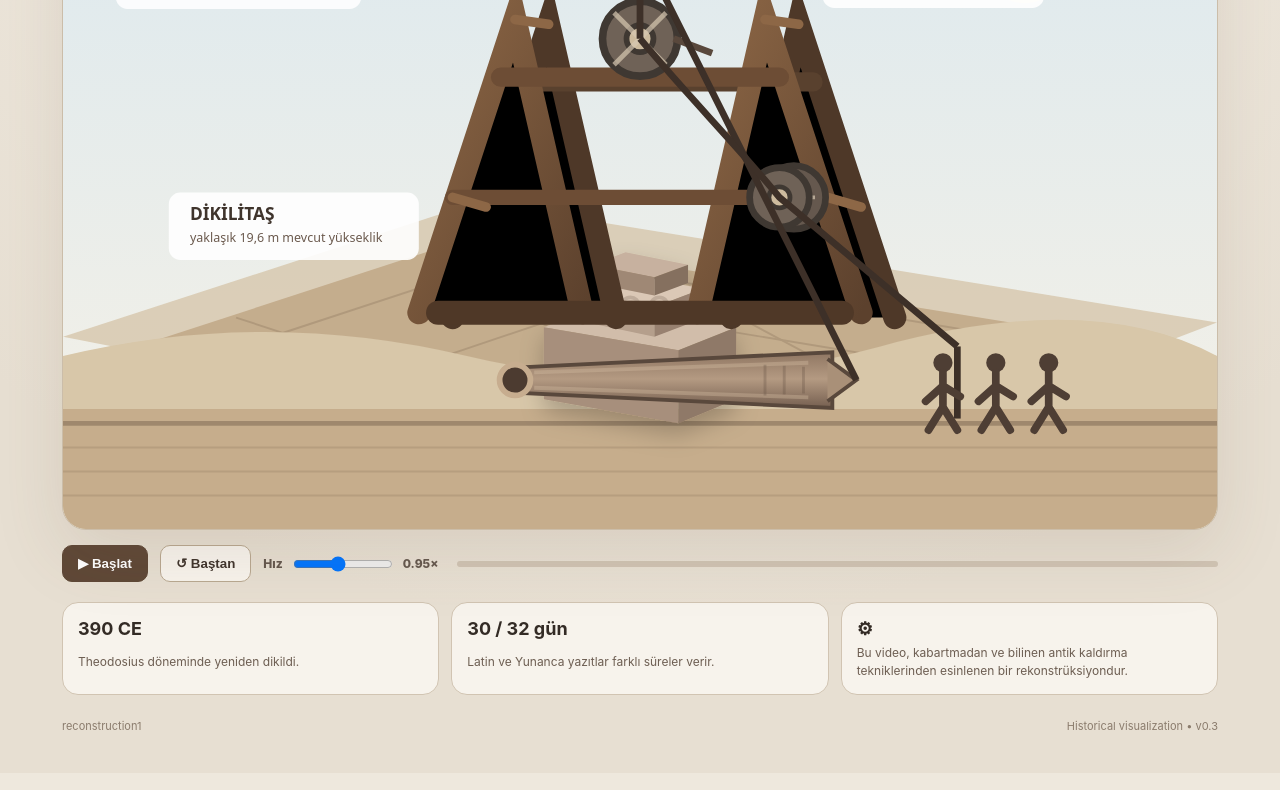
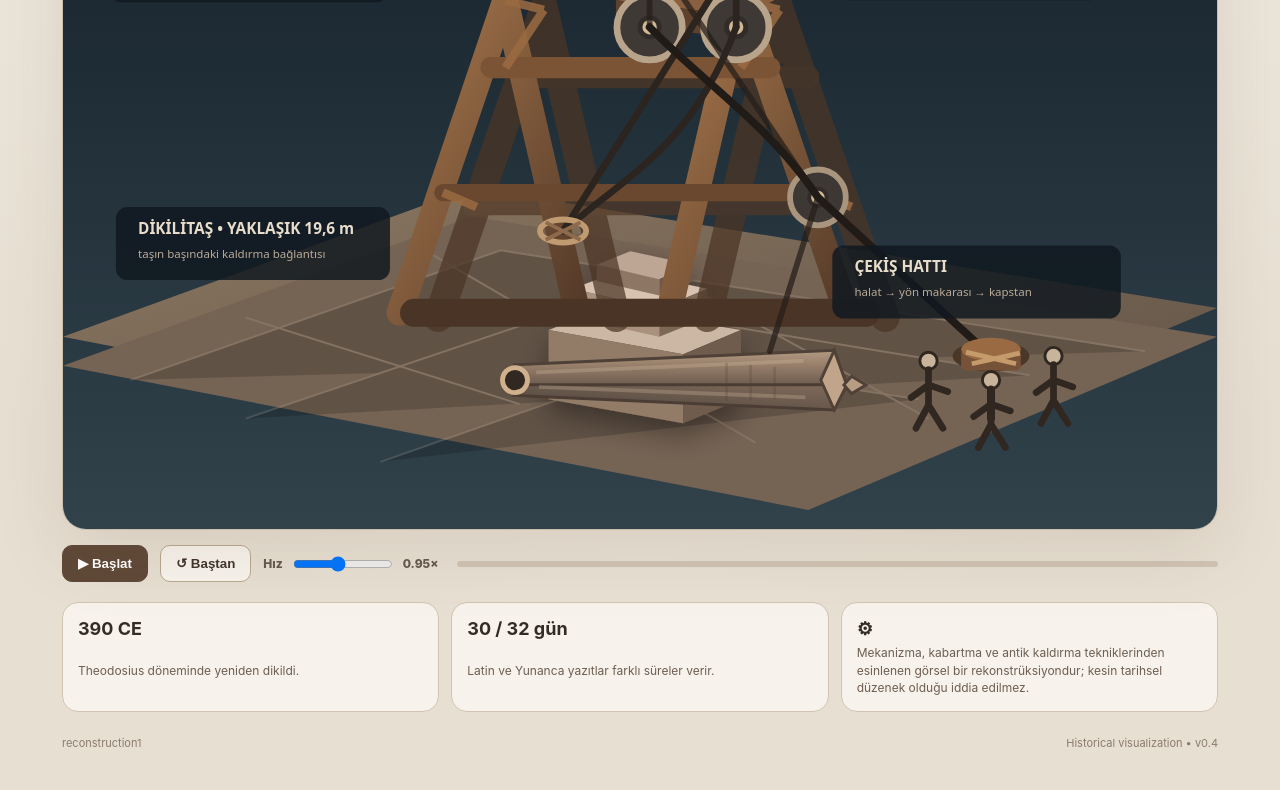
Before and after one commit to mhsnlsy/reconstruction1, a plain HTML site: page index.html in a window 1280 px wide. Shown: the part 326-1116 px from the top of the page. Drawn offline with Linux system fonts and the light colour scheme.

Commit message:
Build professional isometric lifting rig and rope system

```diff
--- a/index.html
+++ b/index.html
@@ -4,197 +4,166 @@
 <meta charset="utf-8">
 <meta name="viewport" content="width=device-width,initial-scale=1,viewport-fit=cover">
 <title>Dikilitaşın Dikilişi — İzometrik Rekonstrüksiyon</title>
-  <meta name="description" content="İstanbul Hipodromu'ndaki Theodosius Dikilitaşı'nın kaldırılışını gösteren kısa tarihsel rekonstrüksiyon animasyonu.">
+<meta name="description" content="Theodosius Dikilitaşı'nın izometrik mühendislik rekonstrüksiyonu.">
 <link rel="stylesheet" href="./src/style.css">
 </head>
 <body>
 <main class="app">
 <header>
   <div>
-        <p class="eyebrow">HİPODROM • CONSTANTINOPLE • 390 CE • İZOMETRİK</p>
+    <p class="eyebrow">HİPODROM • CONSTANTINOPLE • 390 CE • İZOMETRİK REKONSTRÜKSİYON</p>
     <h1>Dikilitaş nasıl dikildi?</h1>
-        <p class="lede">İzometrik bakışta dikilitaşın yere paralel başlangıç konumundan, halat ve makara sistemiyle tek sürekli kaldırılışını izleyin.</p>
+    <p class="lede">Yere paralel duran taş; ahşap kaldırma sehpası, makaralar ve çekiş halatlarıyla kontrollü biçimde döndürülerek kaideye oturtuluyor.</p>
   </div>
-      <div class="badge">RECONSTRUCTION 02</div>
+  <div class="badge">RECONSTRUCTION 03</div>
 </header>
 
-    <section class="stage-wrap" aria-label="Dikilitaş kaldırma animasyonu">
-      <svg id="scene" viewBox="0 0 1200 700" role="img" aria-label="İzometrik bakışta yere paralel duran dikilitaşın halat ve makaralarla dikilmesi">
+<section class="stage-wrap">
+<svg id="scene" viewBox="0 0 1200 700" role="img" aria-label="İzometrik mühendislik rekonstrüksiyonu">
 <defs>
-          <linearGradient id="sky" x1="0" y1="0" x2="0" y2="1">
-            <stop offset="0" stop-color="#dce9ef"/>
-            <stop offset="1" stop-color="#f6f1e6"/>
-          </linearGradient>
-          <linearGradient id="stone" x1="0" y1="0" x2="1" y2="0">
-            <stop offset="0" stop-color="#8f7662"/>
-            <stop offset=".48" stop-color="#b49a82"/>
-            <stop offset="1" stop-color="#755f50"/>
-          </linearGradient>
-          <linearGradient id="wood" x1="0" y1="0" x2="1" y2="1">
-            <stop offset="0" stop-color="#8d6746"/>
-            <stop offset="1" stop-color="#5c412d"/>
-          </linearGradient>
-          <filter id="shadow" x="-30%" y="-30%" width="160%" height="160%">
-            <feDropShadow dx="0" dy="12" stdDeviation="12" flood-opacity=".22"/>
-          </filter>
+  <linearGradient id="sky" x1="0" y1="0" x2="0" y2="1"><stop offset="0" stop-color="#17232d"/><stop offset="1" stop-color="#31424b"/></linearGradient>
+  <linearGradient id="ground" x1="0" y1="0" x2="1" y2="1"><stop offset="0" stop-color="#8b7862"/><stop offset="1" stop-color="#5e5044"/></linearGradient>
+  <linearGradient id="stoneFront" x1="0" y1="0" x2="1" y2="0"><stop offset="0" stop-color="#b49a82"/><stop offset=".55" stop-color="#8e7764"/><stop offset="1" stop-color="#6f5d50"/></linearGradient>
+  <linearGradient id="stoneSide" x1="0" y1="0" x2="1" y2="1"><stop offset="0" stop-color="#806b5a"/><stop offset="1" stop-color="#50453e"/></linearGradient>
+  <linearGradient id="wood" x1="0" y1="0" x2="1" y2="1"><stop offset="0" stop-color="#a9784c"/><stop offset="1" stop-color="#543a29"/></linearGradient>
+  <filter id="shadow" x="-40%" y="-40%" width="180%" height="180%"><feDropShadow dx="0" dy="14" stdDeviation="14" flood-opacity=".35"/></filter>
+  <filter id="soft" x="-20%" y="-20%" width="140%" height="140%"><feGaussianBlur stdDeviation="3"/></filter>
 </defs>
 
 <rect width="1200" height="700" fill="url(#sky)"/>
-        <!-- isometric ground plane -->
-        <path d="M0 500 L430 360 L1200 485 L770 650 Z" fill="#d5c2a5" opacity=".72"/>
-        <path d="M0 535 L430 395 L1200 520 L770 685 Z" fill="#c3aa89" opacity=".9"/>
-        <g opacity=".24" stroke="#725c47" stroke-width="2" fill="none">
-          <path d="M70 548 L475 415 L1130 525"/>
-          <path d="M190 590 L545 470 L1000 545"/>
-          <path d="M320 630 L615 530 L875 570"/>
-          <path d="M180 480 L470 575"/>
-          <path d="M380 420 L720 610"/>
-          <path d="M610 430 L900 585"/>
-        </g>
-        <circle cx="1000" cy="105" r="48" fill="#fff4cf" opacity=".8"/>
-        <path d="M0 520 Q210 470 420 520 T850 510 T1200 520 V700 H0Z" fill="#d8c7a9"/>
-        <path d="M0 575 H1200 V700 H0Z" fill="#c6ad8c"/>
-
-        <path d="M0 590 H1200" stroke="#806b54" stroke-width="5" opacity=".55"/>
-        <g opacity=".18">
-          <path d="M0 615 H1200 M0 640 H1200 M0 665 H1200" stroke="#725c47" stroke-width="2"/>
+<circle cx="1010" cy="105" r="44" fill="#e7d5ac" opacity=".75"/>
+<path d="M0 500 L425 345 L1200 470 L775 650 Z" fill="url(#ground)"/>
+<path d="M0 530 L425 375 L1200 500 L775 680 Z" fill="#756354"/>
+<g opacity=".16" stroke="#d8c8ad" stroke-width="2">
+  <path d="M70 545 L455 410 L1125 515"/>
+  <path d="M190 585 L545 465 L1005 540"/>
+  <path d="M330 630 L630 525 L890 565"/>
+  <path d="M190 480 L475 570"/>
+  <path d="M385 415 L720 610"/>
+  <path d="M610 425 L900 585"/>
 </g>
 
-        <!-- isometric pedestal -->
+<!-- kaide -->
 <g id="pedestal" filter="url(#shadow)">
-          <path d="M500 490 L560 468 L700 490 L640 514 Z" fill="#d1bdaa"/>
-          <path d="M500 490 L640 514 L640 590 L500 565 Z" fill="#a78f7b"/>
-          <path d="M640 514 L700 490 L700 565 L640 590 Z" fill="#8f7967"/>
-          <path d="M525 450 L575 432 L665 450 L615 469 Z" fill="#dbc8b6"/>
-          <path d="M525 450 L615 469 L615 500 L525 481 Z" fill="#b59f8c"/>
-          <path d="M615 469 L665 450 L665 481 L615 500 Z" fill="#988170"/>
-          <path d="M550 425 L585 412 L650 425 L615 438 Z" fill="#c7b19f"/>
-          <path d="M550 425 L615 438 L615 457 L550 444 Z" fill="#9f8875"/>
-          <path d="M615 438 L650 425 L650 444 L615 457 Z" fill="#85705f"/>
+  <path d="M505 493 L565 470 L705 493 L645 518 Z" fill="#cbb7a3"/>
+  <path d="M505 493 L645 518 L645 590 L505 565 Z" fill="#927b68"/>
+  <path d="M645 518 L705 493 L705 565 L645 590 Z" fill="#6f5c4d"/>
+  <path d="M530 450 L580 431 L670 450 L620 471 Z" fill="#d7c3af"/>
+  <path d="M530 450 L620 471 L620 500 L530 480 Z" fill="#a9917d"/>
+  <path d="M620 471 L670 450 L670 480 L620 500 Z" fill="#7d6757"/>
+  <path d="M555 425 L590 411 L655 425 L620 440 Z" fill="#bda693"/>
+  <path d="M555 425 L620 440 L620 457 L555 442 Z" fill="#8d7664"/>
+  <path d="M620 440 L655 425 L655 442 L620 457 Z" fill="#6d594c"/>
 </g>
 
-        <!-- relief hint -->
-
-        <g opacity=".22" fill="none" stroke="#604d3f" stroke-width="4">
-          <circle cx="560" cy="468" r="9"/><circle cx="590" cy="468" r="9"/><circle cx="620" cy="468" r="9"/>
-          <path d="M548 478 Q590 450 635 478"/>
+<!-- heavy timber lifting frame: front and rear planes -->
+<g id="frameBack" opacity=".72" stroke-linecap="round" fill="none">
+  <path d="M390 480 L500 160 L575 480" stroke="#4c3525" stroke-width="30"/>
+  <path d="M855 480 L745 160 L670 480" stroke="#4c3525" stroke-width="30"/>
+  <path d="M485 230 L775 230" stroke="#513826" stroke-width="23"/>
+  <path d="M425 365 L815 365" stroke="#513826" stroke-width="17"/>
+</g>
+<g id="frameFront" stroke-linecap="round" fill="none">
+  <path d="M350 475 L460 150 L535 475" stroke="url(#wood)" stroke-width="27"/>
+  <path d="M815 475 L705 150 L630 475" stroke="url(#wood)" stroke-width="27"/>
+  <path d="M445 220 L735 220" stroke="#7b5435" stroke-width="22"/>
+  <path d="M395 350 L785 350" stroke="#69482f" stroke-width="18"/>
+  <path d="M365 475 L835 475" stroke="#4a3425" stroke-width="29"/>
 </g>
 
-        <!-- timber A-frame, shown with depth for an isometric view -->
-        <g id="rigBack" stroke-linecap="round">
-          <path d="M405 480 L505 175 L575 480" stroke="#4e3828" stroke-width="24"/>
-          <path d="M865 480 L765 175 L695 480" stroke="#4e3828" stroke-width="24"/>
-          <path d="M490 235 H780" stroke="#59412e" stroke-width="20"/>
+<!-- cross-bracing -->
+<g stroke="#9b6b42" stroke-width="9" opacity=".85">
+  <path d="M460 150 L500 160 M705 150 L745 160"/>
+  <path d="M395 350 L430 365 M785 350 L820 365"/>
+  <path d="M500 160 L460 220 M745 160 L705 220"/>
 </g>
 
-        <!-- timber A-frame -->
-        <g id="rig" stroke="#5c412d" stroke-linecap="round">
-          <path d="M370 475 L470 170 L540 475" stroke="url(#wood)" stroke-width="24"/>
-          <path d="M830 475 L730 170 L660 475" stroke="url(#wood)" stroke-width="24"/>
-          <path d="M455 230 H745" stroke="#6d4d35" stroke-width="20"/>
-          <path d="M405 355 H795" stroke="#6d4d35" stroke-width="16"/>
-          <path d="M390 475 H810" stroke="#4f3827" stroke-width="25"/>
-          <!-- depth braces -->
-          <path d="M470 170 L505 175 M730 170 L765 175 M405 355 L440 365 M795 355 L830 365" stroke="#8d6746" stroke-width="10"/>
+<!-- top lifting beam and primary sheaves -->
+<g id="topAssembly">
+  <path d="M575 150 L610 136 L740 150 L705 166 Z" fill="#8b6040"/>
+  <path d="M575 150 L705 166 L705 190 L575 174 Z" fill="#5f422d"/>
+  <g transform="translate(610 178)">
+    <circle r="34" fill="#3f3935" stroke="#b8a38b" stroke-width="7"/>
+    <circle r="10" fill="#d0b992" stroke="#312c29" stroke-width="5"/>
   </g>
-
-        <!-- top pulley + axle -->
-        <g opacity=".9">
-          <path d="M600 165 L635 178 L635 215 L600 202 Z" fill="#8d6746"/>
-        </g>
-
-        <!-- top pulley -->
-        <g id="pulleyTop" transform="translate(600 190)">
-          <circle r="39" fill="#6f6257" stroke="#3f3832" stroke-width="8"/>
-          <circle r="14" fill="#cdbb9e" stroke="#3f3832" stroke-width="6"/>
-          <path d="M-27 -27 L27 27 M-27 27 L27 -27" stroke="#d8c9b2" stroke-width="5" opacity=".7"/>
-        </g>
-
-        <!-- second pulley / direction change -->
-        <g transform="translate(760 355)">
-          <circle r="33" fill="#65584e" stroke="#3f3832" stroke-width="7"/>
-          <circle r="11" fill="#cdbb9e" stroke="#3f3832" stroke-width="5"/>
-          <path d="M-22 0 H22" stroke="#d8c9b2" stroke-width="4" opacity=".7"/>
-        </g>
-
-        <!-- hauling pulley -->
-        <g id="pulleyHaul" transform="translate(745 355)">
-          <circle r="31" fill="#6f6257" stroke="#3f3832" stroke-width="7"/>
-          <circle r="11" fill="#cdbb9e" stroke="#3f3832" stroke-width="5"/>
-        </g>
-
-        <!--
-          The obelisk's local origin is its foot.
-          Local shaft runs upward from (0,0) to (0,-355).
-          JS rotates this whole group around the foot:
-          90° = horizontal on the ground, 0° = vertical on the pedestal.
-        -->
-        <g id="obelisk" transform="translate(600 590) rotate(90)">
-          <path d="M-13 0 L-29 -330 L29 -330 L13 0 Z"
-                fill="url(#stone)" stroke="#59483c" stroke-width="4"/>
-          <path d="M-22 -325 L0 -355 L22 -325"
-                fill="#a99078" stroke="#59483c" stroke-width="4"/>
-          <path d="M-8 -20 L-18 -305 M8 -20 L18 -305"
-                stroke="#d8c1a6" stroke-width="4" opacity=".35"/>
-          <path d="M-14 -300 L14 -300 M-15 -280 L15 -280 M-16 -260 L16 -260"
-                stroke="#5e4b3e" stroke-width="3" opacity=".28"/>
-          <circle cx="0" cy="0" r="16" fill="#4c3b30" stroke="#c7ad8f" stroke-width="6"/>
-        </g>
-
-        <!-- main lifting rope -->
-        <path id="ropeMainBack" d="M635 190 L675 205" fill="none" stroke="#59483c" stroke-width="7"/>
-        <!-- lifting rope attached to the obelisk head -->
-        <path id="ropeLift" d="M600 190 L600 95 L955 590"
-              fill="none" stroke="#3d3028" stroke-width="7"/>
-
-        <!-- hauling rope -->
-        <path id="ropeHaul" d="M600 190 C650 250 700 300 745 355 L930 510"
-              fill="none" stroke="#3d3028" stroke-width="7"/>
-        <path d="M930 510 L930 585" stroke="#3d3028" stroke-width="7"/>
-
-        <!-- workers -->
-        <g id="workers" fill="#4e3e34">
-          <g transform="translate(915 555)">
-            <circle cy="-28" r="10"/>
-            <path d="M0 -18 L0 18 M0 -4 L-18 12 M0 -4 L18 7 M0 18 L-15 42 M0 18 L15 42"
-                  stroke="#4e3e34" stroke-width="8" fill="none" stroke-linecap="round"/>
-          </g>
-          <g transform="translate(970 555)">
-            <circle cy="-28" r="10"/>
-            <path d="M0 -18 L0 18 M0 -4 L-18 12 M0 -4 L18 7 M0 18 L-15 42 M0 18 L15 42"
-                  stroke="#4e3e34" stroke-width="8" fill="none" stroke-linecap="round"/>
-          </g>
-          <g transform="translate(1025 555)">
-            <circle cy="-28" r="10"/>
-            <path d="M0 -18 L0 18 M0 -4 L-18 12 M0 -4 L18 7 M0 18 L-15 42 M0 18 L15 42"
-                  stroke="#4e3e34" stroke-width="8" fill="none" stroke-linecap="round"/>
+  <g transform="translate(700 178)">
+    <circle r="34" fill="#3f3935" stroke="#b8a38b" stroke-width="7"/>
+    <circle r="10" fill="#d0b992" stroke="#312c29" stroke-width="5"/>
   </g>
 </g>
 
-        <g id="labels" font-family="system-ui, sans-serif">
+<!-- secondary direction pulley -->
+<g transform="translate(785 355)">
+  <circle r="29" fill="#3d3834" stroke="#a9957d" stroke-width="6"/>
+  <circle r="9" fill="#d0b992" stroke="#312c29" stroke-width="4"/>
+</g>
+
+<!-- obelisk: three visible faces, attached pivot at foot -->
+<g id="obelisk" transform="translate(430 555) rotate(90)">
+  <path d="M-16 0 L-31 -332 L5 -345 L5 -13 Z" fill="url(#stoneFront)" stroke="#4f4137" stroke-width="3"/>
+  <path d="M5 -13 L5 -345 L31 -332 L16 0 Z" fill="url(#stoneSide)" stroke="#4b3d34" stroke-width="3"/>
+  <path d="M-31 -332 L5 -345 L31 -332 L0 -318 Z" fill="#c0a58a" stroke="#514238" stroke-width="3"/>
+  <path d="M-8 -22 L-20 -300 M7 -25 L18 -302" stroke="#d9c2a5" stroke-width="4" opacity=".28"/>
+  <path d="M-14 -270 L20 -270 M-16 -245 L21 -245 M-18 -220 L22 -220" stroke="#4f4036" stroke-width="3" opacity=".22"/>
+  <path d="M-4 -350 L5 -365 L14 -350 L5 -342 Z" fill="#b99d82" stroke="#4f4138" stroke-width="3"/>
+  <circle cx="0" cy="0" r="13" fill="#302821" stroke="#d0b18e" stroke-width="5"/>
+</g>
+
+<!-- rope system: rear lifting line, front lifting line, return line and hauling line -->
+<g id="ropes" fill="none" stroke-linecap="round" stroke-linejoin="round">
+  <path id="ropeRear" d="M610 178 L610 96 L785 355 L735 515" stroke="#241e1a" stroke-width="6" opacity=".72"/>
+  <path id="ropeFront" d="M700 178 L700 105 L520 390" stroke="#2c241f" stroke-width="7"/>
+  <path id="ropeReturn" d="M520 390 C590 330 655 300 700 178" stroke="#2c241f" stroke-width="7"/>
+  <path id="ropeHaul" d="M610 178 C665 235 735 280 785 355 L965 520 L965 585" stroke="#211b17" stroke-width="8"/>
+</g>
+
+<!-- rope attachment collar on obelisk -->
+<g id="ropeCollar" transform="translate(520 390)">
+  <ellipse rx="24" ry="12" fill="none" stroke="#c09b72" stroke-width="6"/>
+  <path d="M-18 -9 L18 9 M-18 9 L18 -9" stroke="#8d6b4c" stroke-width="4"/>
+</g>
+
+<!-- capstan / hauling crew -->
+<g id="capstan" transform="translate(965 520)">
+  <ellipse rx="40" ry="16" fill="#4b3728"/>
+  <rect x="-31" y="-7" width="62" height="22" rx="5" fill="#765338"/>
+  <ellipse cy="-7" rx="31" ry="12" fill="#9a6b43"/>
+  <path d="M-26 -4 L26 8 M-20 8 L30 -3" stroke="#c59b6c" stroke-width="5"/>
+</g>
+
+<g id="workers" fill="#c7b49b" stroke="#302720" stroke-width="3">
+  <g transform="translate(900 555)"><circle cy="-30" r="9"/><path d="M0 -21 L0 16 M0 -5 L-18 8 M0 -5 L20 2 M0 16 L-13 40 M0 16 L15 40" fill="none" stroke-width="7" stroke-linecap="round"/></g>
+  <g transform="translate(965 575)"><circle cy="-30" r="9"/><path d="M0 -21 L0 16 M0 -5 L-18 8 M0 -5 L20 2 M0 16 L-13 40 M0 16 L15 40" fill="none" stroke-width="7" stroke-linecap="round"/></g>
+  <g transform="translate(1030 550)"><circle cy="-30" r="9"/><path d="M0 -21 L0 16 M0 -5 L-18 8 M0 -5 L20 2 M0 16 L-13 40 M0 16 L15 40" fill="none" stroke-width="7" stroke-linecap="round"/></g>
+</g>
+
+<!-- technical callouts -->
+<g id="labels" font-family="system-ui,sans-serif">
   <g>
-            <rect x="55" y="95" width="255" height="64" rx="12" fill="#fff" opacity=".88"/>
-            <text x="76" y="121" font-size="16" font-weight="800" fill="#3f342c">İZOMETRİK GÖRÜNÜM</text>
-            <text x="76" y="143" font-size="12" fill="#6b5a4e">zemin + ahşap düzenek + taş</text>
+    <rect x="48" y="76" width="290" height="76" rx="12" fill="#101820" opacity=".84"/>
+    <text x="70" y="104" fill="#e8dccb" font-size="16" font-weight="800">İZOMETRİK KALDIRMA DÜZENEĞİ</text>
+    <text x="70" y="129" fill="#b9aa98" font-size="12">ahşap sehpa • makaralar • çekiş hattı</text>
   </g>
-          <g id="labelPulley">
-            <rect x="790" y="100" width="230" height="58" rx="12" fill="#fff" opacity=".9"/>
-            <text x="812" y="126" font-size="17" font-weight="700" fill="#3f342c">MAKARA + HALAT</text>
-            <text x="812" y="146" font-size="13" fill="#6b5a4e">İnsan gücüyle çekiş</text>
+  <g>
+    <rect x="805" y="80" width="275" height="70" rx="12" fill="#101820" opacity=".84"/>
+    <text x="828" y="108" fill="#e8dccb" font-size="15" font-weight="800">ÜST MAKARA GRUBU</text>
+    <text x="828" y="132" fill="#b9aa98" font-size="12">yük taşıyan halatın yön değiştirmesi</text>
   </g>
-          <g id="labelObelisk">
-            <rect x="110" y="350" width="260" height="70" rx="12" fill="#fff" opacity=".9"/>
-            <text x="132" y="379" font-size="18" font-weight="700" fill="#3f342c">DİKİLİTAŞ</text>
-            <text x="132" y="401" font-size="13" fill="#6b5a4e">yaklaşık 19,6 m mevcut yükseklik</text>
+  <g>
+    <rect x="55" y="365" width="285" height="76" rx="12" fill="#101820" opacity=".84"/>
+    <text x="78" y="393" fill="#e8dccb" font-size="16" font-weight="800">DİKİLİTAŞ • YAKLAŞIK 19,6 m</text>
+    <text x="78" y="418" fill="#b9aa98" font-size="12">taşın başındaki kaldırma bağlantısı</text>
+  </g>
+  <g>
+    <rect x="800" y="405" width="300" height="76" rx="12" fill="#101820" opacity=".84"/>
+    <text x="823" y="433" fill="#e8dccb" font-size="16" font-weight="800">ÇEKİŞ HATTI</text>
+    <text x="823" y="458" fill="#b9aa98" font-size="12">halat → yön makarası → kapstan</text>
   </g>
 </g>
 </svg>
 
 <div class="overlay">
-        <div>
-          <span class="kicker">CANLI REKONSTRÜKSİYON</span>
-          <strong id="phase">Yatay konum — hazırlık</strong>
-        </div>
+  <div><span class="kicker">CANLI REKONSTRÜKSİYON</span><strong id="phase">Yatay konum — hazırlık</strong></div>
   <div class="timer"><span id="time">0.0</span>s</div>
 </div>
 </section>
@@ -202,23 +171,16 @@
 <section class="controls">
 <button id="play" type="button">▶ Başlat</button>
 <button id="reset" type="button">↺ Baştan</button>
-      <label class="speed">Hız
-        <input id="speed" type="range" min="0.5" max="1.5" step="0.05" value="0.95">
-        <output id="speedValue">0.95×</output>
-      </label>
+<label class="speed">Hız <input id="speed" type="range" min="0.5" max="1.5" step="0.05" value="0.95"><output id="speedValue">0.95×</output></label>
 <div class="progress"><span id="bar"></span></div>
 </section>
 
 <section class="facts">
 <article><b>390 CE</b><span>Theodosius döneminde yeniden dikildi.</span></article>
 <article><b>30 / 32 gün</b><span>Latin ve Yunanca yazıtlar farklı süreler verir.</span></article>
-      <article><b>⚙</b><span>Bu video, kabartmadan ve bilinen antik kaldırma tekniklerinden esinlenen bir rekonstrüksiyondur.</span></article>
+<article><b>⚙</b><span>Mekanizma, kabartma ve antik kaldırma tekniklerinden esinlenen görsel bir rekonstrüksiyondur; kesin tarihsel düzenek olduğu iddia edilmez.</span></article>
 </section>
-
-    <footer>
-      <span>reconstruction1</span>
-      <span>Historical visualization • v0.3</span>
-    </footer>
+<footer><span>reconstruction1</span><span>Historical visualization • v0.4</span></footer>
 </main>
 <script src="./src/animation.js"></script>
 </body>
```
Lines whose indentation alone changed are shown as unchanged.
